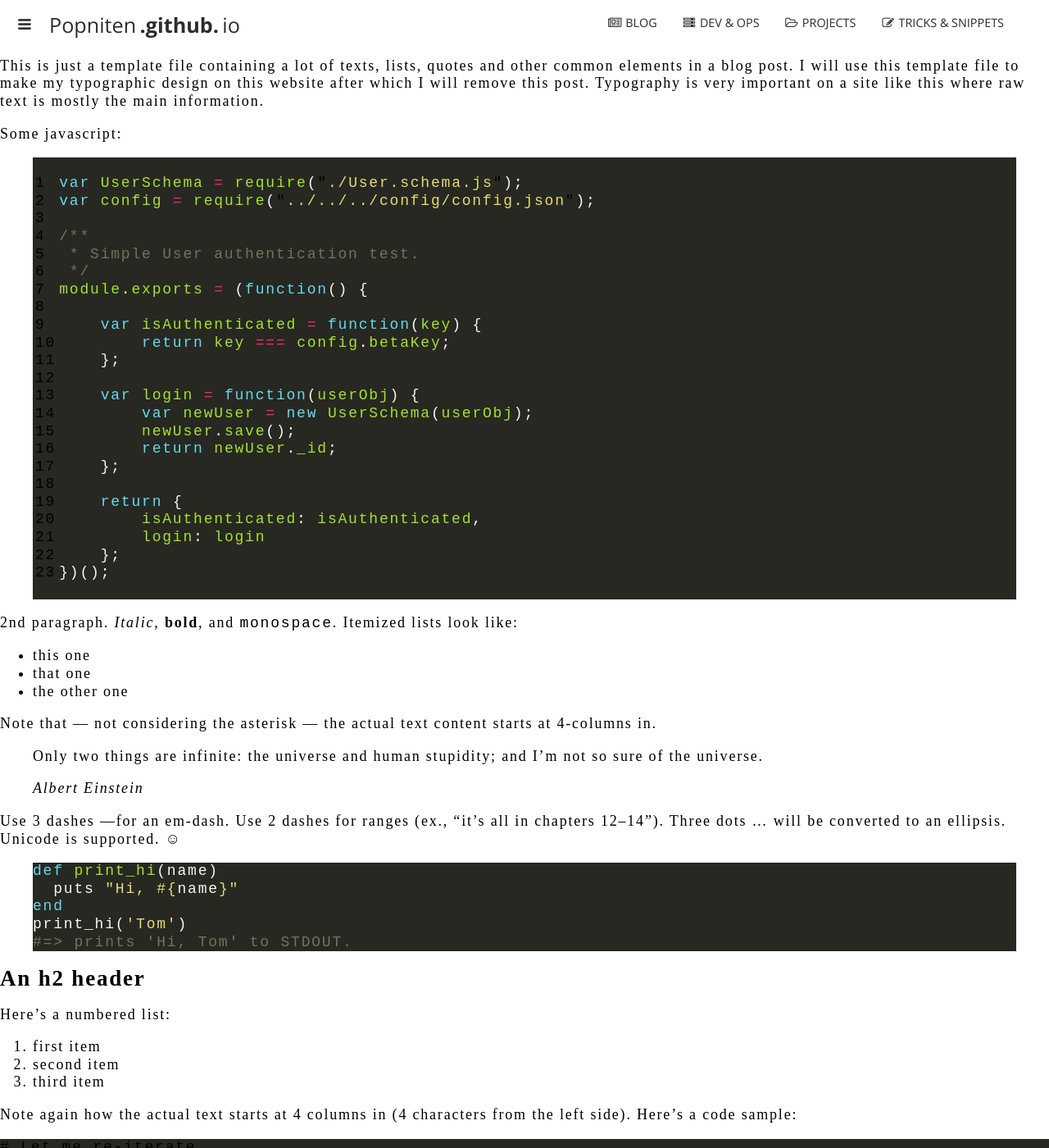
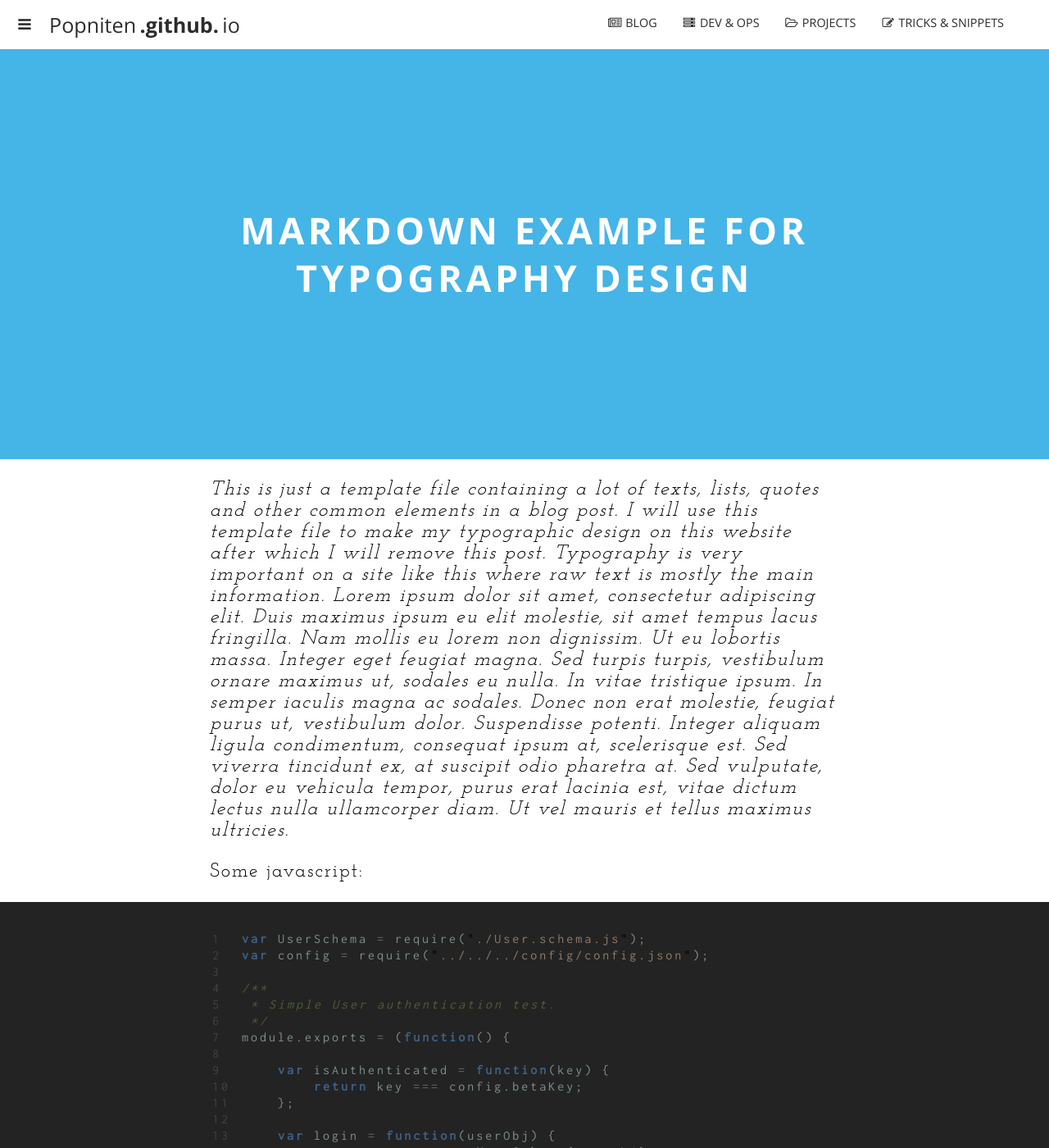
Before and after one commit to Popniten/Popniten.github.io, a Jekyll site: the page built from _posts/2017-06-07-markdown-example.md, in a window 1280 px wide and 1400 px high. Shown: the whole window at 82% size. Built offline with Jekyll 4.4.1, drawn with Linux system fonts in a browser that asks for light colours; comment, search, counter and statistics services are not loaded; some of the changed text lies outside the part shown.

Commit message:
Blog typography.

```diff
--- a/_layouts/post.html
+++ b/_layouts/post.html
@@ -1,12 +1,11 @@
 ---
 layout: default
 ---
-<!--<header class="blog">
-  <h1>Blog</h1>
-  <h2>...</h2>
-</header>-->
-<main class="blogPost">
-    <h1>{{ page.title }}</h1>
+<header class="blog">
+  <h1>{{ page.title }}</h1>
+</header>
+<article class="blogPost">
+    <!--<h1>{{ page.title }}</h1>-->
 
     {{ content }}
 
@@ -15,6 +14,6 @@ layout: default
     {% endif %}
     <h4 class="blog">{{ page.date | date: "%B %-d, %Y" }}</h4>
 
-    {% include comments.html %}
+    <!--{% include comments.html %}-->
 
-</main>
+</article>
--- a/_posts/2017-06-07-markdown-example.md
+++ b/_posts/2017-06-07-markdown-example.md
@@ -10,7 +10,7 @@ permalink: /blog/:categories/:year-:month-:day/:title
 ---
 This is just a template file containing a lot of texts, lists, quotes and other common elements in a blog post. I will
 use this template file to make my typographic design on this website after which I will remove this post.
-Typography is very important on a site like this where raw text is mostly the main information.
+Typography is very important on a site like this where raw text is mostly the main information. Lorem ipsum dolor sit amet, consectetur adipiscing elit. Duis maximus ipsum eu elit molestie, sit amet tempus lacus fringilla. Nam mollis eu lorem non dignissim. Ut eu lobortis massa. Integer eget feugiat magna. Sed turpis turpis, vestibulum ornare maximus ut, sodales eu nulla. In vitae tristique ipsum. In semper iaculis magna ac sodales. Donec non erat molestie, feugiat purus ut, vestibulum dolor. Suspendisse potenti. Integer aliquam ligula condimentum, consequat ipsum at, scelerisque est. Sed viverra tincidunt ex, at suscipit odio pharetra at. Sed vulputate, dolor eu vehicula tempor, purus erat lacinia est, vitae dictum lectus nulla ullamcorper diam. Ut vel mauris et tellus maximus ultricies.
 
 Some javascript:
 
@@ -41,15 +41,13 @@ module.exports = (function() {
 
 {% endhighlight %}
 
-2nd paragraph. *Italic*, **bold**, and `monospace`. Itemized lists
+Donec semper mauris ac nulla mattis, et pharetra ex pulvinar. Donec vel luctus justo, a maximus arcu. Phasellus tincidunt, eros ac convallis aliquet, turpis lorem efficitur mi, quis viverra nunc velit at elit. Duis sagittis nisi tristique, semper augue eu, rhoncus ligula. Nunc et diam faucibus, posuere odio a, luctus mi. Etiam gravida ex ac eleifend blandit. Nam vulputate sapien a augue eleifend, a accumsan urna accumsan. Pellentesque risus velit, suscipit et egestas at, suscipit id nisi. Duis ultrices, mi vel iaculis ultrices, dolor elit pulvinar urna, vitae pulvinar mi arcu vel ipsum. Duis a hendrerit nulla, ut luctus augue. 2nd paragraph. *Italic*, **bold**, and `monospace`. Itemized lists
 look like:
 
   * this one
+    * sub one
   * that one
   * the other one
-
-Note that --- not considering the asterisk --- the actual text
-content starts at 4-columns in.
 
 > Only two things are infinite: the universe and human stupidity;
 > and I'm not so sure of the universe.
@@ -60,14 +58,6 @@ Use 3 dashes ---for an em-dash. Use 2 dashes for ranges (ex., "it's all
 in chapters 12--14"). Three dots ... will be converted to an ellipsis.
 Unicode is supported. ☺
 
-{% highlight ruby %}
-def print_hi(name)
-  puts "Hi, #{name}"
-end
-print_hi('Tom')
-#=> prints 'Hi, Tom' to STDOUT.
-{% endhighlight %}
-
 An h2 header
 ------------
 
@@ -77,32 +67,14 @@ Here's a numbered list:
  2. second item
  3. third item
 
-Note again how the actual text starts at 4 columns in (4 characters
-from the left side). Here's a code sample:
-
-    # Let me re-iterate ...
-    for i in 1 .. 10 { do-something(i) }
-
-As you probably guessed, indented 4 spaces. By the way, instead of
-indenting the block, you can use delimited blocks, if you like:
-
-~~~
-define foobar() {
-    print "Welcome to flavor country!";
-}
-~~~
-
-(which makes copying & pasting easier). You can optionally mark the
-delimited block for Pandoc to syntax highlight it:
-
-~~~python
+{% highlight python linenos %}
 import time
 # Quick, count to ten!
 for i in range(10):
     # (but not *too* quick)
     time.sleep(0.5)
     print i
-~~~
+{% endhighlight %}
 
 
 
@@ -150,22 +122,6 @@ Tables can look like this:
 
 Table: Shoes, their sizes, and what they're made of
 
-A horizontal rule follows.
-
-***
-
-Here's a definition list:
-
-apples
-  : Good for making applesauce.
-oranges
-  : Citrus!
-tomatoes
-  : There's no "e" in tomatoe.
-
-Again, text is indented 4 spaces. (Put a blank line between each
-term/definition pair to spread things out more.)
-
 Here's a "line block":
 
 | Line one
--- /dev/null
+++ b/_sass/_blog.scss
@@ -0,0 +1,175 @@
+article {
+  font-family: $font-texts;
+
+  h1, h2, h3 {
+    font-family: $font-headings;
+  }
+
+  h1 {
+    margin: 100px 0 50px 0;
+  }
+
+  h2 {
+    margin: 40px 0 10px 0;
+  }
+
+  h3 {
+    margin: 40px 0 10px 0;
+  }
+
+  p:first-of-type {
+    font-style: italic;
+  }
+
+  pre, code {
+    font-family: $font-mono;
+  }
+
+  ul, ol {
+    margin: 0 0 0 20px;
+
+    li {
+      margin: 5px 0;
+    }
+  }
+
+  blockquote {
+    border-left: 5px solid darken($color-light-accent, 10%);
+    padding: 0 20px;
+
+    cite {
+      font-size: 18px;
+    }
+
+    cite::before {
+      content: "\2014\00a0 ";
+    }
+  }
+
+  >table {
+    width: 100%;
+    border-spacing: 0;
+
+    thead tr th {
+      background: $color-light-accent;
+      padding: 15px 5px;
+      border-bottom: 2px solid darken($color-light-accent, 10%);
+      text-align: left;
+    }
+
+    tbody {
+      tr td {
+        padding: 10px 5px;
+      }
+
+      tr:nth-child(even) {
+        background: $color-light-accent;
+      }
+    }
+  }
+}
+
+/* Mobile first queries */
+
+/* Larger than mobile */
+@media (min-width: 200px) {
+  article {
+    h1, h2, h3, h4, h5, h6, p, figure.highlight,
+    ul, ol, .highlighter-rouge, >table {
+      padding: 0 $padding-sides-mobile;
+    }
+
+    li>ul {
+      padding: 0;
+    }
+
+    .highlight {
+      margin: 0;
+      overflow-x: auto;
+    }
+
+    p, table {
+      font-size: 18px;
+      line-height: 20px;
+    }
+
+    pre, code {
+      font-size: 14px;
+      line-height: 18px;
+      letter-spacing: 3px;
+    }
+
+    ul, ol {
+      font-size: 16px;
+    }
+
+    blockquote {
+      margin: 0 $padding-sides-fullscreen;
+    }
+  }
+}
+
+/* Larger than phablet */
+@media (min-width: 550px) {
+
+}
+
+/* Larger than tablet */
+@media (min-width: 750px) {
+  article {
+    h1, h2, h3, h4, h5, h6, p, figure.highlight,
+    ul, ol, .highlighter-rouge, >table {
+      padding: 0 $padding-sides-tablet;
+    }
+
+    li>ul {
+      padding: 0;
+    }
+
+    p, table {
+      font-size: 24px;
+      line-height: 26px;
+    }
+
+    pre, code {
+      font-size: 16px;
+      line-height: 20px;
+      letter-spacing: 3px;
+    }
+
+    ul, ol {
+      font-size: 20px;
+    }
+
+    blockquote {
+      margin: 0 $padding-sides-fullscreen;
+    }
+  }
+}
+
+/* Larger than desktop */
+@media (min-width: 1000px) {
+
+}
+
+/* Larger than Desktop HD */
+@media (min-width: 1200px) {
+  article {
+    h1, h2, h3, h4, h5, h6, p, figure.highlight,
+    ul, ol, .highlighter-rouge, >table {
+      padding: 0 $padding-sides-fullscreen;
+    }
+
+    code.highlighter-rouge {
+      padding: 0;
+    }
+
+    blockquote {
+      margin: 0 $padding-sides-fullscreen;
+    }
+
+    li>ul, li>p, li>ol, li>.highlighter-rouge, blockquote p, blockquote cite {
+      padding: 0;
+    }
+  }
+}
--- a/_sass/_general.scss
+++ b/_sass/_general.scss
@@ -17,7 +17,7 @@ $color-header-other: #22AE5D;
 // Measurements
 $padding-sides-mobile: 5px;
 $padding-sides-tablet: 50px;
-$padding-sides-fullscreen: 200px;
+$padding-sides-fullscreen: 20%;
 
 // Fonts
 $font-headings: 'Open Sans', sans-serif;
--- /dev/null
+++ b/_sass/_syntax-highlights.scss
@@ -0,0 +1,70 @@
+// Custom VS Code styled theme
+
+figure.highlight { background-color: lighten(#1E1E1E, 2%); }
+.highlight {
+  .nx, .p, .n {
+    color: #7e8f8f
+  }
+}
+.lineno { color: #424242; margin-right: 10px; }
+.highlight .hll { background-color: #ffffcc }
+.highlight .c { color: #4d5e37; font-style: italic } /* Comment */
+.highlight .err { border: 1px solid #FF0000; color: #FF0000; } /* Error */
+.highlight .k { color: #3b6085; font-weight: bold } /* Keyword */
+.highlight .o { color: #666666 } /* Operator */
+.highlight .cm { color: #4d5e37; font-style: italic } /* Comment.Multiline */
+.highlight .cp { color: #BC7A00 } /* Comment.Preproc */
+.highlight .c1 { color: #4d5e37; font-style: italic } /* Comment.Single */
+.highlight .cs { color: #4d5e37; font-style: italic } /* Comment.Special */
+.highlight .gd { color: #A00000 } /* Generic.Deleted */
+.highlight .ge { font-style: italic } /* Generic.Emph */
+.highlight .gr { color: #FF0000 } /* Generic.Error */
+.highlight .gh { color: #000080; font-weight: bold } /* Generic.Heading */
+.highlight .gi { color: #00A000 } /* Generic.Inserted */
+.highlight .go { color: #808080 } /* Generic.Output */
+.highlight .gp { color: #000080; font-weight: bold } /* Generic.Prompt */
+.highlight .gs { font-weight: bold } /* Generic.Strong */
+.highlight .gu { color: #800080; font-weight: bold } /* Generic.Subheading */
+.highlight .gt { color: #0040D0 } /* Generic.Traceback */
+.highlight .kc { color: #3b6085; font-weight: bold } /* Keyword.Constant */
+.highlight .kd { color: #3b6085; font-weight: bold } /* Keyword.Declaration */
+.highlight .kn { color: #3b6085; font-weight: bold } /* Keyword.Namespace */
+.highlight .kp { color: #3b6085 } /* Keyword.Pseudo */
+.highlight .kr { color: #3b6085; font-weight: bold } /* Keyword.Reserved */
+.highlight .kt { color: #B00040 } /* Keyword.Type */
+.highlight .m { color: #666666 } /* Literal.Number */
+.highlight .s { color: #917b69 } /* Literal.String */
+.highlight .na { color: #3b6085 } /* Name.Attribute */
+.highlight .nb { color: #3b6085 } /* Name.Builtin */
+.highlight .nc { color: #7e8f8f; font-weight: bold } /* Name.Class */
+.highlight .no { color: #880000 } /* Name.Constant */
+.highlight .nd { color: #AA22FF } /* Name.Decorator */
+.highlight .ni { color: #999999; font-weight: bold } /* Name.Entity */
+.highlight .ne { color: #D2413A; font-weight: bold } /* Name.Exception */
+.highlight .nf { color: #7e8f8f } /* Name.Function */
+.highlight .nl { color: #A0A000 } /* Name.Label */
+.highlight .nn { color: #7e8f8f; font-weight: bold } /* Name.Namespace */
+.highlight .nt { color: #3b6085; font-weight: bold } /* Name.Tag */
+.highlight .nv { color: #19177C } /* Name.Variable */
+.highlight .ow { color: #AA22FF; font-weight: bold } /* Operator.Word */
+.highlight .w { color: #bbbbbb } /* Text.Whitespace */
+.highlight .mf { color: #666666 } /* Literal.Number.Float */
+.highlight .mh { color: #666666 } /* Literal.Number.Hex */
+.highlight .mi { color: #666666 } /* Literal.Number.Integer */
+.highlight .mo { color: #666666 } /* Literal.Number.Oct */
+.highlight .sb { color: #917b69 } /* Literal.String.Backtick */
+.highlight .sc { color: #917b69 } /* Literal.String.Char */
+.highlight .sd { color: #917b69; font-style: italic } /* Literal.String.Doc */
+.highlight .s2 { color: #917b69 } /* Literal.String.Double */
+.highlight .se { color: #BB6622; font-weight: bold } /* Literal.String.Escape */
+.highlight .sh { color: #917b69 } /* Literal.String.Heredoc */
+.highlight .si { color: #BB6688; font-weight: bold } /* Literal.String.Interpol */
+.highlight .sx { color: #3b6085 } /* Literal.String.Other */
+.highlight .sr { color: #BB6688 } /* Literal.String.Regex */
+.highlight .s1 { color: #917b69 } /* Literal.String.Single */
+.highlight .ss { color: #19177C } /* Literal.String.Symbol */
+.highlight .bp { color: #3b6085 } /* Name.Builtin.Pseudo */
+.highlight .vc { color: #19177C } /* Name.Variable.Class */
+.highlight .vg { color: #19177C } /* Name.Variable.Global */
+.highlight .vi { color: #19177C } /* Name.Variable.Instance */
+.highlight .il { color: #666666 } /* Literal.Number.Integer.Long */
--- a/_sass/_syntax-monokai.scss
+++ /dev/null
@@ -1,65 +0,0 @@
-.highlight pre { background-color: #272822; }
-.highlight .hll { background-color: #272822; }
-.highlight .c { color: #75715e } /* Comment */
-.highlight .err { color: #960050; background-color: #1e0010 } /* Error */
-.highlight .k { color: #66d9ef } /* Keyword */
-.highlight .l { color: #ae81ff } /* Literal */
-.highlight .n { color: #f8f8f2 } /* Name */
-.highlight .o { color: #f92672 } /* Operator */
-.highlight .p { color: #f8f8f2 } /* Punctuation */
-.highlight .cm { color: #75715e } /* Comment.Multiline */
-.highlight .cp { color: #75715e } /* Comment.Preproc */
-.highlight .c1 { color: #75715e } /* Comment.Single */
-.highlight .cs { color: #75715e } /* Comment.Special */
-.highlight .ge { font-style: italic } /* Generic.Emph */
-.highlight .gs { font-weight: bold } /* Generic.Strong */
-.highlight .kc { color: #66d9ef } /* Keyword.Constant */
-.highlight .kd { color: #66d9ef } /* Keyword.Declaration */
-.highlight .kn { color: #f92672 } /* Keyword.Namespace */
-.highlight .kp { color: #66d9ef } /* Keyword.Pseudo */
-.highlight .kr { color: #66d9ef } /* Keyword.Reserved */
-.highlight .kt { color: #66d9ef } /* Keyword.Type */
-.highlight .ld { color: #e6db74 } /* Literal.Date */
-.highlight .m { color: #ae81ff } /* Literal.Number */
-.highlight .s { color: #e6db74 } /* Literal.String */
-.highlight .na { color: #a6e22e } /* Name.Attribute */
-.highlight .nb { color: #f8f8f2 } /* Name.Builtin */
-.highlight .nc { color: #a6e22e } /* Name.Class */
-.highlight .no { color: #66d9ef } /* Name.Constant */
-.highlight .nd { color: #a6e22e } /* Name.Decorator */
-.highlight .ni { color: #f8f8f2 } /* Name.Entity */
-.highlight .ne { color: #a6e22e } /* Name.Exception */
-.highlight .nf { color: #a6e22e } /* Name.Function */
-.highlight .nl { color: #f8f8f2 } /* Name.Label */
-.highlight .nn { color: #f8f8f2 } /* Name.Namespace */
-.highlight .nx { color: #a6e22e } /* Name.Other */
-.highlight .py { color: #f8f8f2 } /* Name.Property */
-.highlight .nt { color: #f92672 } /* Name.Tag */
-.highlight .nv { color: #f8f8f2 } /* Name.Variable */
-.highlight .ow { color: #f92672 } /* Operator.Word */
-.highlight .w { color: #f8f8f2 } /* Text.Whitespace */
-.highlight .mf { color: #ae81ff } /* Literal.Number.Float */
-.highlight .mh { color: #ae81ff } /* Literal.Number.Hex */
-.highlight .mi { color: #ae81ff } /* Literal.Number.Integer */
-.highlight .mo { color: #ae81ff } /* Literal.Number.Oct */
-.highlight .sb { color: #e6db74 } /* Literal.String.Backtick */
-.highlight .sc { color: #e6db74 } /* Literal.String.Char */
-.highlight .sd { color: #e6db74 } /* Literal.String.Doc */
-.highlight .s2 { color: #e6db74 } /* Literal.String.Double */
-.highlight .se { color: #ae81ff } /* Literal.String.Escape */
-.highlight .sh { color: #e6db74 } /* Literal.String.Heredoc */
-.highlight .si { color: #e6db74 } /* Literal.String.Interpol */
-.highlight .sx { color: #e6db74 } /* Literal.String.Other */
-.highlight .sr { color: #e6db74 } /* Literal.String.Regex */
-.highlight .s1 { color: #e6db74 } /* Literal.String.Single */
-.highlight .ss { color: #e6db74 } /* Literal.String.Symbol */
-.highlight .bp { color: #f8f8f2 } /* Name.Builtin.Pseudo */
-.highlight .vc { color: #f8f8f2 } /* Name.Variable.Class */
-.highlight .vg { color: #f8f8f2 } /* Name.Variable.Global */
-.highlight .vi { color: #f8f8f2 } /* Name.Variable.Instance */
-.highlight .il { color: #ae81ff } /* Literal.Number.Integer.Long */
-
-.highlight .gh { } /* Generic Heading & Diff Header */
-.highlight .gu { color: #75715e; } /* Generic.Subheading & Diff Unified/Comment? */
-.highlight .gd { color: #f92672; } /* Generic.Deleted & Diff Deleted */
-.highlight .gi { color: #a6e22e; } /* Generic.Inserted & Diff Inserted */
--- a/css/default.scss
+++ b/css/default.scss
@@ -23,6 +23,7 @@
     "footer",
     "splash",
     "cards",
-    "media-queries",
-    "syntax-monokai"
+    "syntax-highlights",
+    "blog",
+    "media-queries"
 ;
--- a/humans.txt
+++ b/humans.txt
@@ -2,11 +2,14 @@
 My name: Pär Eriksson.
 Site: https://popniten.github.io/
 Education: Software Development and Operations, Linnaeus University, Kalmar
+Email: ---
+GitHub: https://github.com/Popniten
 LinkedIn: ---
 Twitter: ---
 Facebook: ---
 Google+: ---
 YouTube: ---
+Instagram: ---
 Location: Kalmar, Sweden.
 
 /* THANKS */
```
Also changed, not shown: _includes/front/blog.html (+0 -15 lines).
